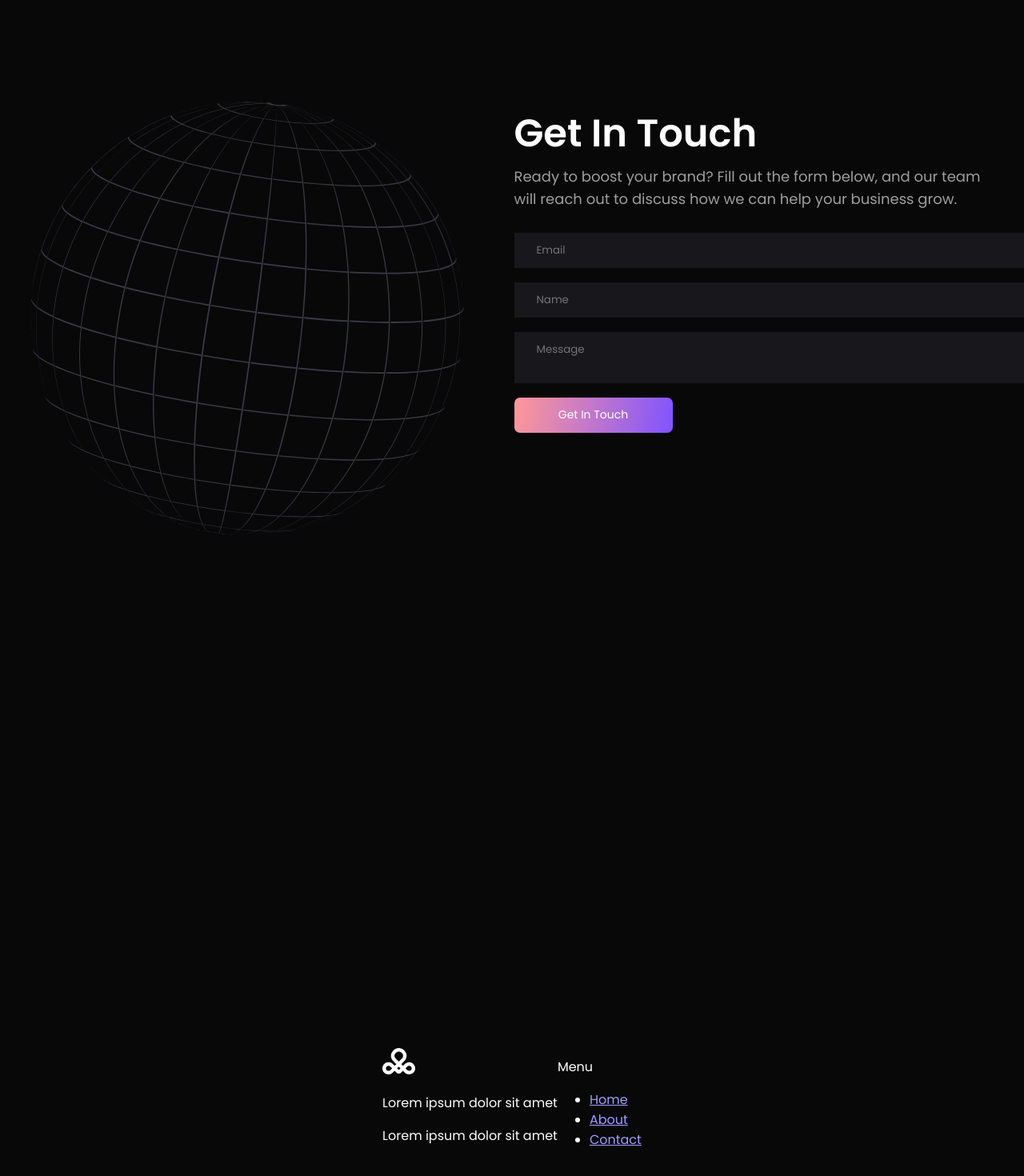
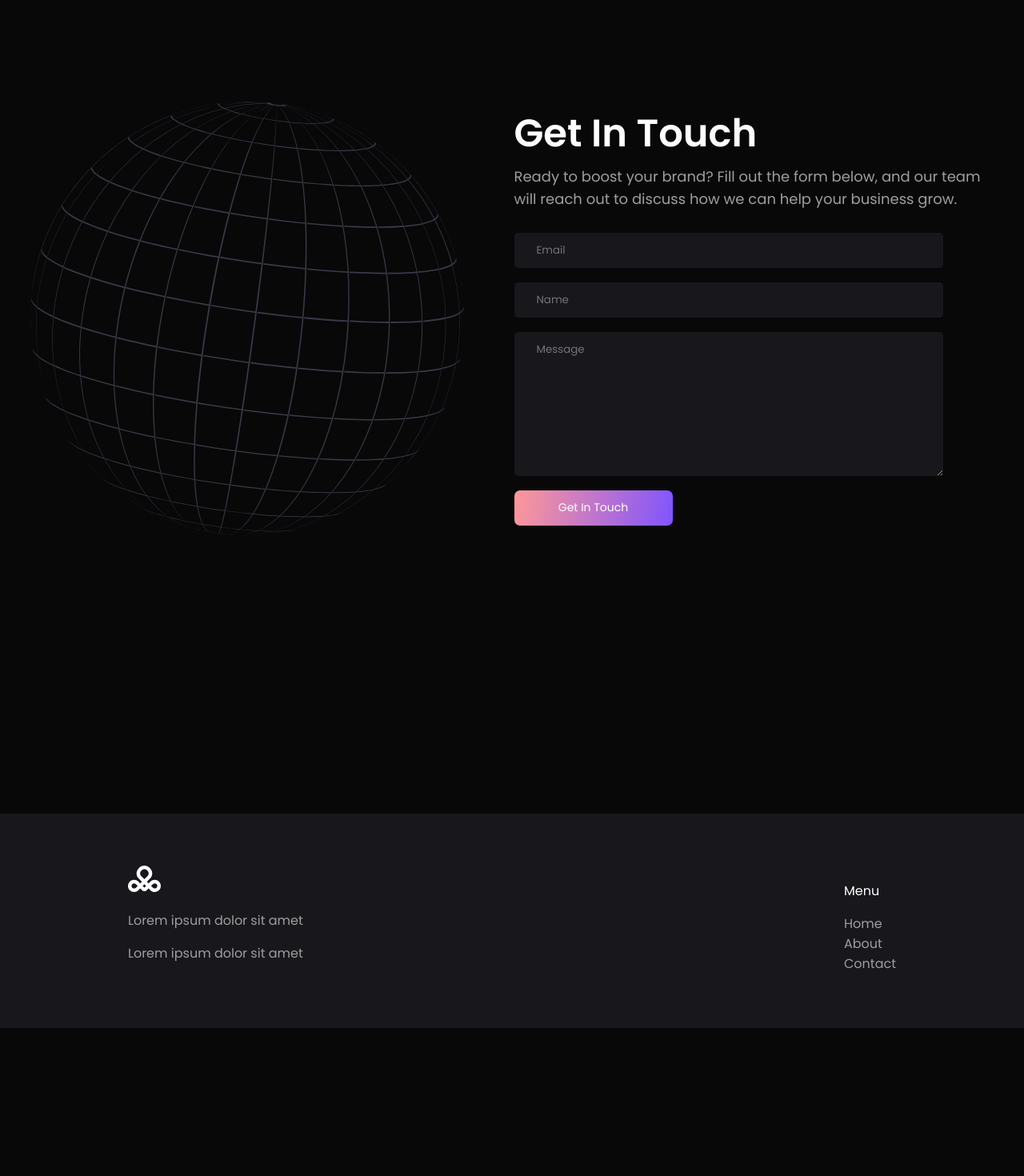
Before and after one commit to peterson-perez/coop-barcelona, a React (Vite) app: page / in a window 1280 px wide. Shown: the part 2045-3515 px from the top of the page at 80% size. After the commit the page ends 3330 px from the top, so only its background shows below. Built offline with nearby package versions, Linux system fonts and the light colour scheme.

Commit message:
feat: add border radius to inputs

```diff
--- a/src/styles/components/ContactForm.css
+++ b/src/styles/components/ContactForm.css
@@ -40,14 +40,15 @@
         display: flex;
         flex-direction: column;
         gap: 10px;
-        width: 100%;
+        width: 80%;
         background-color: #18181C;
         outline: none;
         border: none;
+        border-radius: 5px;
         padding: 12px 28px;
         font-family: Poppins;
     }
     textarea.contact-form-input {
-        max-height: 400px;
+        height: 156px;
     }
 }
--- a/src/styles/components/Footer.css
+++ b/src/styles/components/Footer.css
@@ -1,9 +1,27 @@
 .footer {
     display: flex;
-    justify-content: center;
+    justify-content: space-between;
     align-items: center;
     flex-wrap: wrap;
-    margin: 0 auto;
-    padding: 0 1rem;
-    height: 725px;
+    margin: 0;
+    padding: 0;
+    height: 268px;
+    background-color: #18181C;
+    color: #9E9E9E;
+    padding: 0 160px;
 }
+
+.footer-center-menu-title {
+    color: #ffffff;
+}
+
+.footer-center-menu-items {
+    margin: 0;
+    padding: 0;
+    list-style: none;
+}
+
+a {
+    text-decoration: none;
+    color: #9E9E9E;
+}
```
